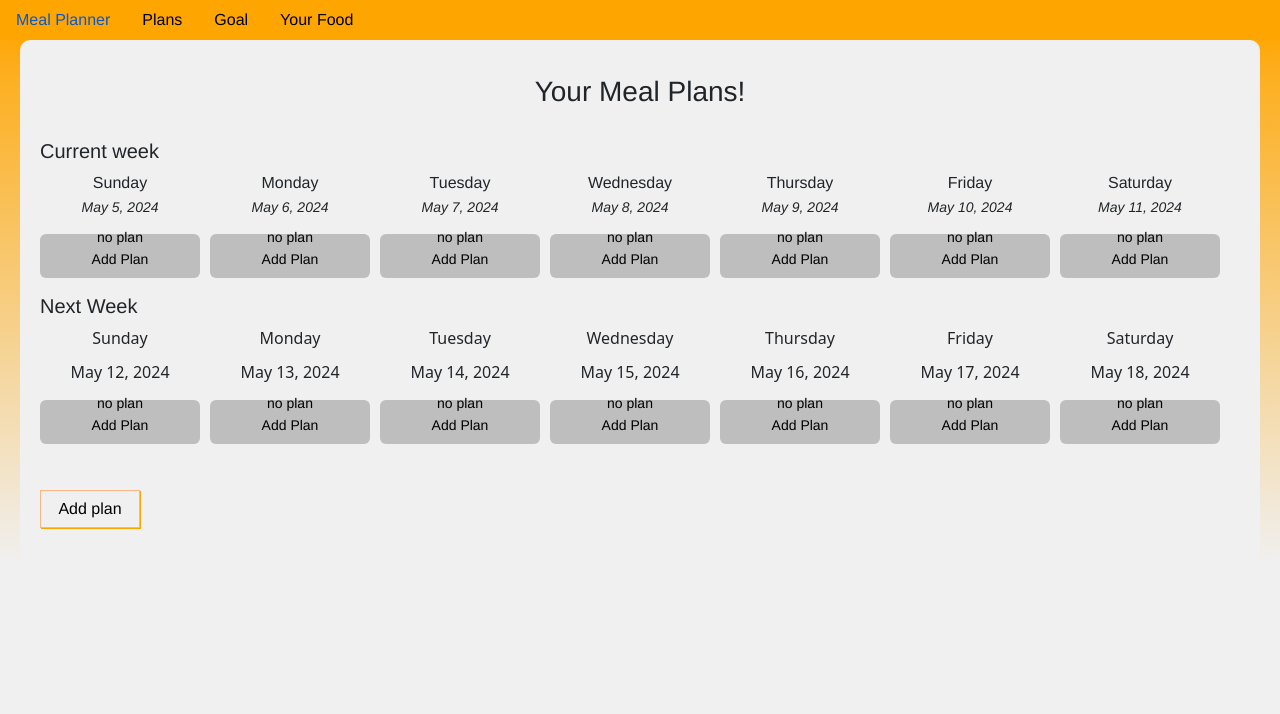
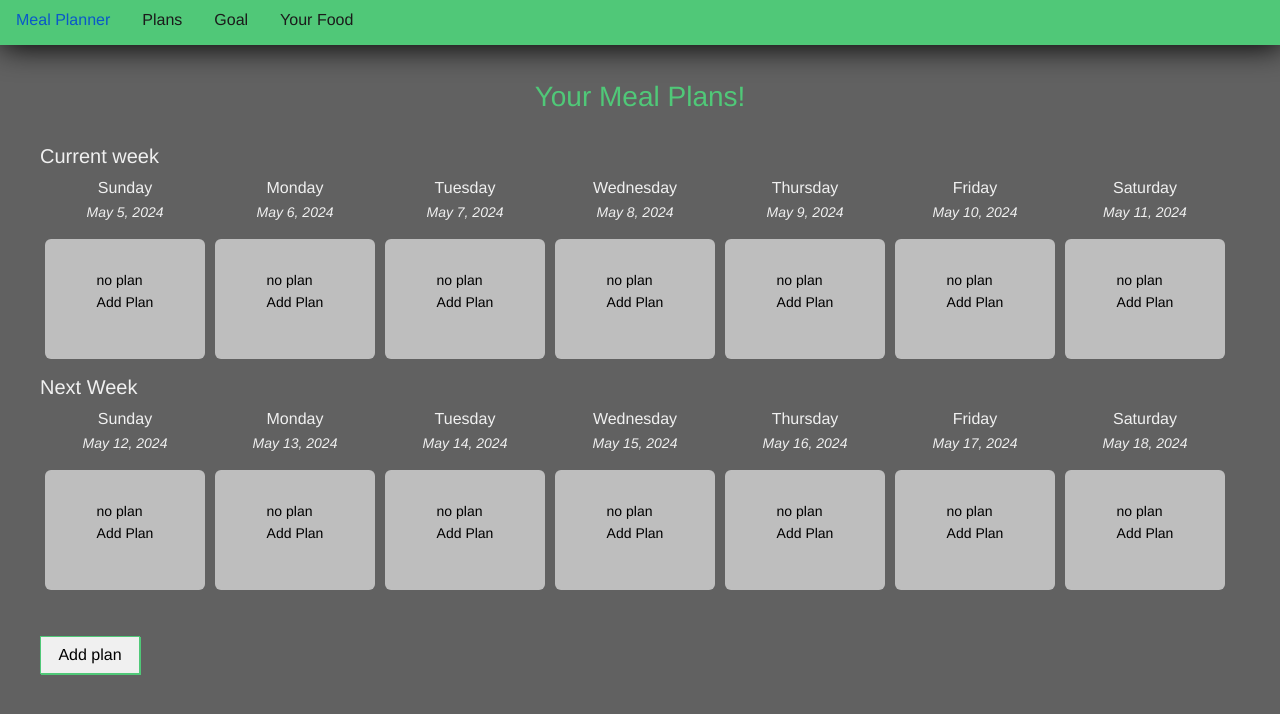
Before and after one commit to CodinApe/meal_planner, a Django app: page /plans/ in a window 1280 px wide. Shown: the top 714 px of the page. Run offline with Django 4.2, Linux system fonts and the light colour scheme; data comes from the database, SQL or seed files in the repository; both versions use the stored data as it was after the commit; some libraries are stand-ins or nearby versions.

Commit message:
Styling to Plans.html and food_items.html

```diff
--- a/meal_plans/static/styles.css
+++ b/meal_plans/static/styles.css
@@ -1,22 +1,25 @@
 html {
-    background-color: #F0F0F0;
+    background-color:  #616161;
 }
 #body {
-    background-color: #F0F0F0;
-    background-image: linear-gradient(orange, #F0F0F0);
+    background-color:  #616161;
+    /* background-image: linear-gradient(orange, #F0F0F0); */
     margin: 0 auto;
     text-align: center;
     justify-content: center;
 }
 
 .nav {
-    background-color: orange;
-    font-family:'Franklin Gothic Medium', 'Arial Narrow', Arial, sans-serif;
-    box-shadow: 3px 3px 30px orange;
+    height: 45px;
+    background-color:  #50C878 ;
+    color: white;
+    box-shadow: 2px 2px 30px black;
 }
 .nav li a{
-    color: rgb(0, 0, 0);
+    font-family:'Franklin Gothic Medium', 'Arial Narrow', Arial, sans-serif;
+    color: rgb(27, 27, 27);
 }
+
 h4 a, p a, div a {
     color: black;
     text-decoration: none;
@@ -26,7 +29,7 @@ h4 a, p a, div a {
 /* Credit to Chris Smith at https://codepen.io/chris22smith/pen/RZogMa */
 .bg {
     animation:slide 3s ease-in-out infinite alternate;
-    background-image: linear-gradient(-60deg, rgb(239, 155, 0) 50%, rgb(255, 255, 255) 50%);
+    background-image: linear-gradient(-60deg,  #50C878 50%, rgb(255, 255, 255) 50%);
     bottom:0;
     left:-50%;
     opacity:.5;
@@ -127,48 +130,45 @@ li {
 }
 
 /* plans.html */
-#plansSection h2 {
-    font-family: 'Franklin Gothic Medium', 'Arial Narrow', Arial, sans-serif;
+#plansSection h2, #goalSection h2, #foodSection h2, #planSection h2 {
+    font-family:'Franklin Gothic Medium', 'Arial Narrow', Arial, sans-serif;
     font-size: 28px;
     margin: 15px auto 30px auto;
+    color: #50C878;
 }
 
 .h3Plans {
     font-family: 'Franklin Gothic Medium', 'Arial Narrow', Arial, sans-serif;
     text-align: left;
     font-size: 20px;
+    color: #F0F0F0;
 }
 
 #weekOnePlans {
     list-style: none;
 }
 
-#plansSection {
+#plansSection,#goalSection, #foodSection, #planSection {
     margin: 0 auto;
     padding: 20px;
     text-align: center;
     justify-content: center;
-    background-color: #F0F0F0;
+    /* background-color: #F0F0F0; */
     max-width: 1240px;
-    border-radius: 10px;
 }
 
 #todayPlan {
-    /* background-color: rgb(245, 162, 162); */
-    background-color: #7CB342;
+    background-color: #50C878;
 }
 
 #todayPlan:hover {
-    background-color: #f8e8e8;
+    background-color: #8ee4ab
 }
 
-#todayLi {
-
-}
 
 .scroll {
     overflow-x: scroll;
-    min-width: 400px;
+    /* min-width: 400px; */
 }
 
 #weekOnePlans .noPlan, #weekTwoPlans .noPlan {
@@ -179,7 +179,7 @@ li {
 }
 
 .noPlan {
-    background-color: #bebebe;
+    background-color:#bebebe;
     text-align: center;
     max-height: 150px;
     line-height: 6px;
@@ -187,7 +187,7 @@ li {
 }
 
 .noPlan:hover {
-    background-color: rgb(102, 102, 102);
+    background-color: rgb(189, 186, 186);
 }
 
 .noPlan {
@@ -200,7 +200,8 @@ li {
     grid-template-columns: repeat(7, 160px);
     grid-template-rows: 1fr;
     gap: 10px;
-    padding-left: 0;
+    padding-left: 5px;
+    padding-right: 10px;
 
 }
 
@@ -208,6 +209,7 @@ li {
     font-size: 16px;
     font-family: 'Franklin Gothic Medium', 'Arial Narrow', Arial, sans-serif;
     margin-bottom: 0px;
+    color: #F0F0F0;
 }
 
 .weekPlans .date {
@@ -215,6 +217,7 @@ li {
     font-family: 'Franklin Gothic Medium', 'Arial Narrow', Arial, sans-serif;
     margin-top: -8px;
     font-style: oblique;
+    color: #F0F0F0;
 }
 
 .plansWeekItem {
@@ -234,10 +237,11 @@ li {
     max-height: 150px;
     line-height: 6px;
     min-width: 150px;
+    min-height: 120px;
 }
 
 .planLi:hover {
-    background-color: rgb(102, 102, 102);
+    background-color:#fdf6e9;
 }
 
 .planLi h4 {
@@ -262,11 +266,55 @@ div #macrosH4 {
     margin-top: 30px;
     padding: 6px;
     background-color: #F0F0F0;
-    border: 1px solid rgb(252, 181, 131);
-    box-shadow: 1px 1px orange;
+    border: 1px solid #50C878;
+    box-shadow: 1px 1px #50C878;
     width: 100px;
 
 }
+
+/* Scrollbar */
+/* Custom scrollbar */
+/* For Firefox */
+/* width */
+::-webkit-scrollbar {
+    width: 10px;
+  }
+
+  /* Track */
+  ::-webkit-scrollbar-track {
+    background: #70706d;
+  }
+
+  /* Handle */
+  ::-webkit-scrollbar-thumb {
+    background: #cfcfce;
+  }
+
+  /* Handle on hover */
+  ::-webkit-scrollbar-thumb:hover {
+    background: #50C878;
+  }
+
+  /* For Webkit (Chrome, Safari, etc.) */
+  /* width */
+  ::-moz-scrollbar {
+    width: 10px;
+  }
+
+  /* Track */
+  ::-moz-scrollbar-track {
+    background: #f1f1f1;
+  }
+
+  /* Handle */
+  ::-moz-scrollbar-thumb {
+    background: #888;
+  }
+
+  /* Handle on hover */
+  ::-moz-scrollbar-thumb:hover {
+    background: #555;
+  }
 /* plan.html specific */
 
 #foodItems {
@@ -280,3 +328,31 @@ div #macrosH4 {
 #container .items {
     display: none;
 }
+
+/* fooItems */
+#accordion {
+    margin: 0 auto;
+    width: 50%;
+    min-width: 400px;
+    max-width: 800px;
+}
+#accordion h3 {
+    /* background-color: #ffffff; */
+    border: #50C878;
+}
+
+#accordion h3:hover {
+    color: black;
+}
+
+#accordion .ui-state-active, .ui-widget-content .ui-state-active, .ui-widget-header .ui-state-active, a.ui-button:active, .ui-button:active, .ui-button.ui-state-active:hover {
+    color: black;
+    background-color: #50C878;
+}
+
+@media screen and (min-width: 1250px) {
+    .scroll {
+        overflow-x:hidden;
+        /* min-width: 400px; */
+    }
+}
--- a/meal_plans/templates/meal_plans/base.html
+++ b/meal_plans/templates/meal_plans/base.html
@@ -9,10 +9,7 @@
     <title>Meal Planner</title>
     <link href="{% static "styles.css" %}" rel="stylesheet">
     {% comment %} links for jquery, including datepicker widget {% endcomment %}
-    <link href=
-'https://ajax.googleapis.com/ajax/libs/jqueryui/1.12.1/themes/ui-lightness/jquery-ui.css'
-          rel='stylesheet'>
-
+    <link rel="stylesheet" href="https://code.jquery.com/ui/1.12.1/themes/base/jquery-ui.css">
     <script src=
 "https://ajax.googleapis.com/ajax/libs/jquery/3.1.1/jquery.min.js">
     </script>
@@ -36,9 +33,8 @@
         <li class="nav-item"><a class="nav-link" href="{% url 'meal_plans:food_items' %}">Your Food</a></li>
     </ul>
     {% endblock %}
-    <div >
         {% block content %}{% endblock content %}
-    </div>
+
 
 </body>
 </html>
--- a/meal_plans/templates/meal_plans/goal.html
+++ b/meal_plans/templates/meal_plans/goal.html
@@ -4,6 +4,7 @@
 {% if goal == None%}
     <a href="{% url 'meal_plans:create_goal' %}">Add Goal</a>
 {% else %}
+<section id="goalSection">
     <h2>{{ goal.name }}</h2>
     <p>Calories: {{ goal.calories }}</p>
     <p>Carbohydrates: {{ goal.carbs }} </p>
@@ -11,5 +12,7 @@
     <p>Fat: {{ goal.fat }}</p>
 
     <p><a href="{% url 'meal_plans:create_goal' goal_id=goal.id %}">Edit Goal<a/></p>
+</section>
+
 {% endif %}
 {% endblock %}
--- a/meal_plans/templates/meal_plans/index.html
+++ b/meal_plans/templates/meal_plans/index.html
@@ -17,11 +17,11 @@
 
 {% if planToday %}
     {% for plan in planToday%}
-        <h3>Todays Plan - </h3>
+        <!-- <h3>Todays Plan - </h3>
         <p>Total Calories: {{ plan.return_cals}}</p>
         <p>Fat: {{ plan.return_fat}} </p>
         <p>Carbohydrates: {{ plan.return_carbs }}</p>
-        <p>Protein: {{ plan.return_protein }}</p>
+        <p>Protein: {{ plan.return_protein }}</p> -->
     {% endfor %}
 {% else %}
 {% comment %} <h3>No Plan Today - <a href="{% url 'meal_plans:new_plan' %}">Create Plan</a> </h3> {% endcomment %}
--- a/meal_plans/templates/meal_plans/plans.html
+++ b/meal_plans/templates/meal_plans/plans.html
@@ -37,8 +37,8 @@
                             </div>
                         </li>
                     {% else %}
-                        <li class= "plan{{ plan.day_of_week }} plansWeekItem">
-                            <div class="planLi shadow p-3 rounded">
+                        <li class= "plan{{ plan.day_of_week }} ">
+                            <div class="planLi shadow p-3 rounded plansWeekItem">
                                 <a href="{% url 'meal_plans:plan' plan.id %}">
                                     <h4 id="macrosH4">Macros:</h4>
                                     <!-- <h4 class="fs-6">{{ plan.day_of_week }} </h4> -->
@@ -51,7 +51,7 @@
                         </li>
                     {% endif %}
                 {% else %}
-                    <li class="noPlan plansWeekItem rounded">
+                    <li class="planLi plansWeekItem rounded">
                         <a href="{% url 'meal_plans:new_plan' %}?date={{ plan }}">
                         <p>no plan</p>
                         <p>Add Plan</p></a>
@@ -65,15 +65,15 @@
     <h3 class="h3Plans">Next Week</h3>
     <div class="scroll">
         <ul class="weekPlans">
-            <li>Sunday</li>
-            <li>Monday</li>
-            <li>Tuesday</li>
-            <li>Wednesday</li>
-            <li>Thursday</li>
-            <li>Friday</li>
-            <li>Saturday</li>
+            <li class="day">Sunday</li>
+            <li class="day">Monday</li>
+            <li class="day">Tuesday</li>
+            <li class="day">Wednesday</li>
+            <li class="day">Thursday</li>
+            <li class="day">Friday</li>
+            <li class="day">Saturday</li>
             {% for date in week2Dates%}
-            <li>{{ date }}</li>
+            <li class="date">{{ date }}</li>
             {% endfor %}
         </ul>
         <ul id="weekTwoPlans" class="weekPlans">
@@ -92,7 +92,7 @@
                         </div>
                     </li>
             {% else %}
-                <li class="noPlan plansWeekItem rounded">
+                <li class="planLi plansWeekItem rounded">
                     <a href="{% url 'meal_plans:new_plan' %}?date={{ plan }}">
                     <p>no plan</p>
                     <p>Add Plan</p></a>
```
Also changed, not shown: meal_plans/templates/meal_plans/food_items.html (+27 -2 lines), db.sqlite3.
